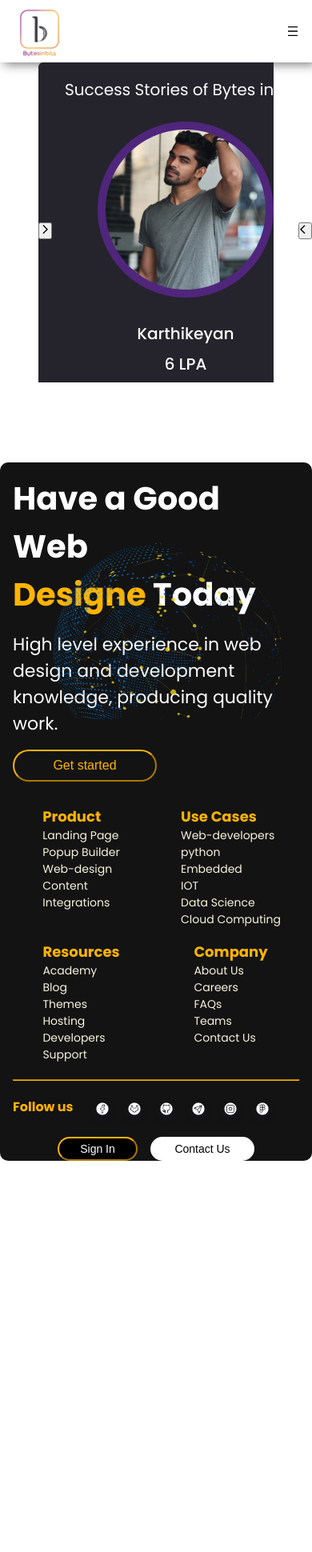
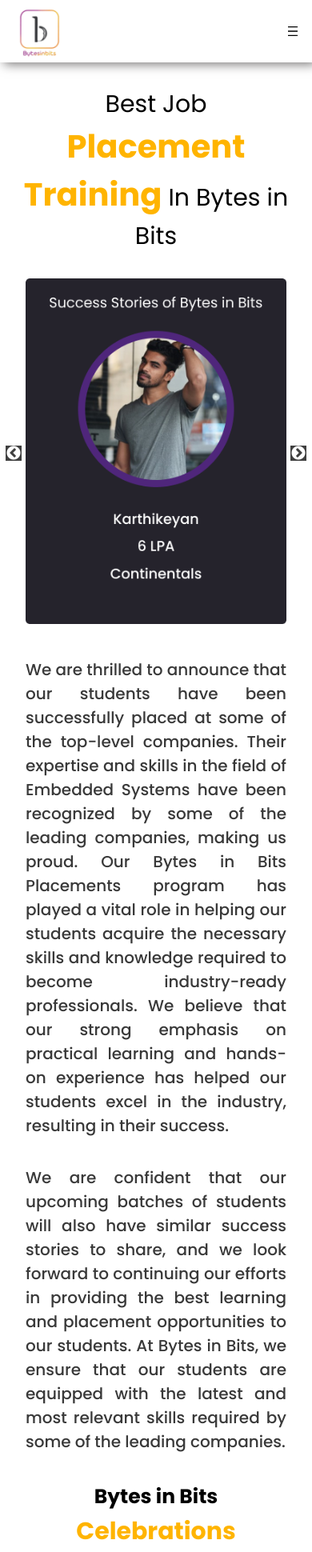
Before and after one commit to TamilselvanChandrakumar/BytesInBits, a React (Vite) app in the folder bytesinbits-app/: page /placements in a window 390 px wide. Shown: the top 1940 px of the page at 80% size. Before the commit the page ends 1451 px from the top, so only its background shows below. Built offline with nearby package versions, Linux system fonts and the light colour scheme.

Commit message:
first commit

```diff
--- a/bytesinbits-app/src/components/placements/Placements.css
+++ b/bytesinbits-app/src/components/placements/Placements.css
@@ -1,26 +1,139 @@
-.placement_card_carousel {
-  position: relative;
-  overflow: hidden;
+/* placement title */
+.placement_title {
+  margin-top: 30px;
+  display: flex;
+  justify-content: center;
+}
+.placement_title h1 {
+  font-size: 40px;
+  font-weight: 400;
+  color: #000000;
+}
+.placement_title h1 span {
+  font-size: 40px;
+  font-weight: 700;
+  color: #ffb400;
+}
+@media (max-width: 900px) {
+  .placement_title {
+    padding: 0 2rem 0 2rem;
+  }
+  .placement_title h1 {
+    font-size: 35px;
+    text-align: center;
+  }
+}
+@media (max-width: 600px) {
+  .placement_title {
+    padding: 0 1.5rem 0 1.5rem;
+  }
+  .placement_title h1 {
+    font-size: 30px;
+    text-align: center;
+  }
+}
+/* placement carousel */
+.placement_card_container {
   padding: 0 3rem 0 3rem;
+  margin-top: 50px;
+}
+.placement_card {
+  margin-right: 2rem;
+}
+.placement_card img {
+  max-width: 100%;
+}
+.slick-next:before {
+  font-size: 25px;
+}
+.slick-prev:before {
+  font-size: 25px;
+}
+.slick-arrow::before {
+  background-color: black;
+}
+.slick-slide div {
+  margin: 0 1rem;
 }
 
-.placement_card {
-  min-width: 300px;
-  max-width: 300px;
-  height: 400px;
+@media (max-width: 600px) {
+  .placement_card_container {
+    padding: 0 2rem 0 2rem;
+    margin-top: 30px;
+  }
+  .placement_card img {
+    width: 100%;
+  }
+  .slick-slide div {
+    margin: 0;
+  }
 }
-.placement_card_container {
+/* placement content */
+.placement_content {
+  padding: 0 5rem 0 5rem;
+}
+.placement_content p {
+  margin-top: 50px;
+  font-size: 20px;
+  font-weight: 500;
+  color: #393939;
+}
+@media (max-width: 600px) {
+  .placement_content {
+    padding: 0 2rem 0 2rem;
+  }
+  .placement_content p {
+    margin-top: 35px;
+    text-align: justify;
+  }
+}
+@media (max-width: 300px) {
+  .placement_content {
+    padding: 0 1rem 0 1rem;
+  }
+  .placement_content p {
+    margin-top: 30px;
+  }
+}
+/* placement celebaration title */
+.placement_celebration_title {
+  margin-top: 30px;
   display: flex;
-  gap: 2rem;
-  overflow-x: hidden;
-  overflow-y: hidden;
-  scroll-behavior: smooth;
+  justify-content: center;
 }
-.pre_btn,
-.next-btn {
-  position: absolute;
-  top: 50%;
+.placement_celebration_title h1 {
+  font-size: 36px;
+  font-weight: 700;
+  color: #000000;
 }
-.next-btn {
-  right: 0;
+.placement_celebration_title h1 span {
+  font-size: 36px;
+  font-weight: 700;
+  color: #ffb400;
 }
+@media (max-width: 900px) {
+  .placement_celebration_title {
+    padding: 0 2rem 0 2rem;
+  }
+  .placement_celebration_title h1 {
+    font-size: 30px;
+    text-align: center;
+  }
+  .placement_celebration_title h1 span {
+    font-size: 30px;
+    text-align: center;
+  }
+}
+@media (max-width: 600px) {
+  .placement_celebration_title {
+    padding: 0 1.5rem 0 1.5rem;
+  }
+  .placement_celebration_title h1 {
+    font-size: 25px;
+    text-align: center;
+  }
+  .placement_celebration_title span {
+    font-size: 25px;
+    text-align: center;
+  }
+}
--- a/bytesinbits-app/src/components/placements/Placements.jsx
+++ b/bytesinbits-app/src/components/placements/Placements.jsx
@@ -3,28 +3,55 @@
 import placement1 from "../../assets/placements/placement1.png";
 import placement2 from "../../assets/placements/placement2.png";
 import placement3 from "../../assets/placements/placement3.png";
-import { MdArrowBackIos } from "react-icons/md";
-import { MdArrowForwardIos } from "react-icons/md";
+import Slider from "react-slick";
+import "slick-carousel/slick/slick.css";
+import "slick-carousel/slick/slick-theme.css";
 const Placements = () => {
-  let box = document.querySelector(".placement_card_container");
-  const prevbtnclick = () => {
-    let width = box.clientWidth;
-    box.scrollLeft = box.scrollLeft - width;
-  };
-  const nextbtnclick = () => {
-    let width = box.clientWidth;
-    box.scrollLeft = box.scrollLeft + width;
+  let settings = {
+    dots: true,
+    infinite: true,
+    speed: 500,
+    slidesToShow: 4,
+    slidesToScroll: 4,
+    initialSlide: 0,
+    responsive: [
+      {
+        breakpoint: 1024,
+        settings: {
+          slidesToShow: 3,
+          slidesToScroll: 3,
+          infinite: true,
+          dots: true,
+        },
+      },
+      {
+        breakpoint: 900,
+        settings: {
+          slidesToShow: 2,
+          slidesToScroll: 2,
+          initialSlide: 2,
+        },
+      },
+      {
+        breakpoint: 600,
+        settings: {
+          slidesToShow: 1,
+          slidesToScroll: 1,
+          dots: false,
+        },
+      },
+    ],
   };
   return (
     <>
-      <div className="placement_card_carousel">
-        <button className="pre_btn" onClick={prevbtnclick}>
-          <MdArrowForwardIos />
-        </button>
-        <button className="next-btn" onClick={nextbtnclick}>
-          <MdArrowBackIos />
-        </button>
-        <div className="placement_card_container">
+      <div className="placement_title">
+        <h1>
+          Best Job <span>Placement Training</span> In Bytes in Bits
+        </h1>
+      </div>
+      <div className="placement_card_container ">
+        <div className="placement_card_inner slider-container">
+          <Slider {...settings}>
             <div className="placement_card ">
               <img src={placement1} alt=""></img>
             </div>
@@ -46,7 +73,45 @@
             <div className="placement_card">
               <img src={placement2} alt=""></img>
             </div>
+          </Slider>
         </div>
+      </div>
+      <div className="placement_content">
+        <p>
+          We are thrilled to announce that our students have been successfully
+          placed at some of the top-level companies. Their expertise and skills
+          in the field of Embedded Systems have been recognized by some of the
+          leading companies, making us proud. Our Bytes in Bits Placements
+          program has played a vital role in helping our students acquire the
+          necessary skills and knowledge required to become industry-ready
+          professionals. We believe that our strong emphasis on practical
+          learning and hands-on experience has helped our students excel in the
+          industry, resulting in their success.
+        </p>
+        <p>
+          We are confident that our upcoming batches of students will also have
+          similar success stories to share, and we look forward to continuing
+          our efforts in providing the best learning and placement opportunities
+          to our students. At Bytes in Bits, we ensure that our students are
+          equipped with the latest and most relevant skills required by some of
+          the leading companies.
+        </p>
+      </div>
+      <div className="placement_celebration_title">
+        <h1>
+          Bytes in Bits<span> Celebrations </span>
+        </h1>
+      </div>
+      <div>
+        <p>
+          Bytes in Bits Institute understands the importance of celebrating
+          small occasions and milestones for our happiness. At Bytes in Bits
+          Institute,we believe that even small achievements and milestones are
+          worth celebrating because they contribute to our overall happiness and
+          sense of fulfillment. We celebrate accomplishments such as completing
+          a project, passing an exam or certification, and even something as
+          simple as showing up regularly to class.
+        </p>
       </div>
     </>
   );
```
Lines whose indentation alone changed are shown as unchanged.
